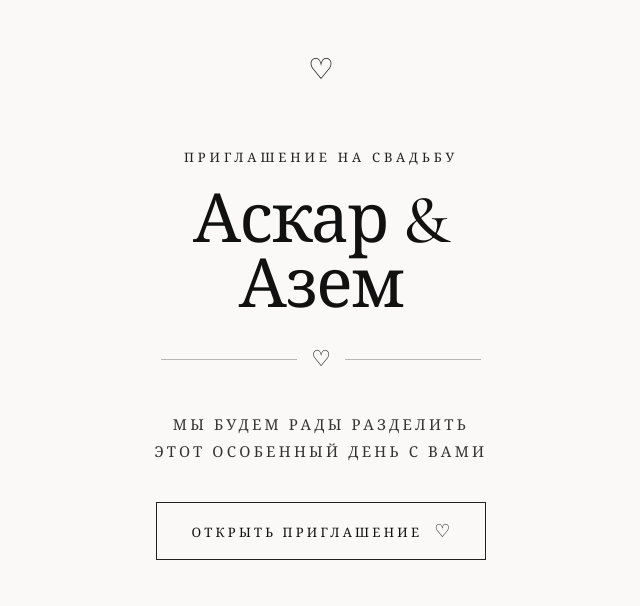
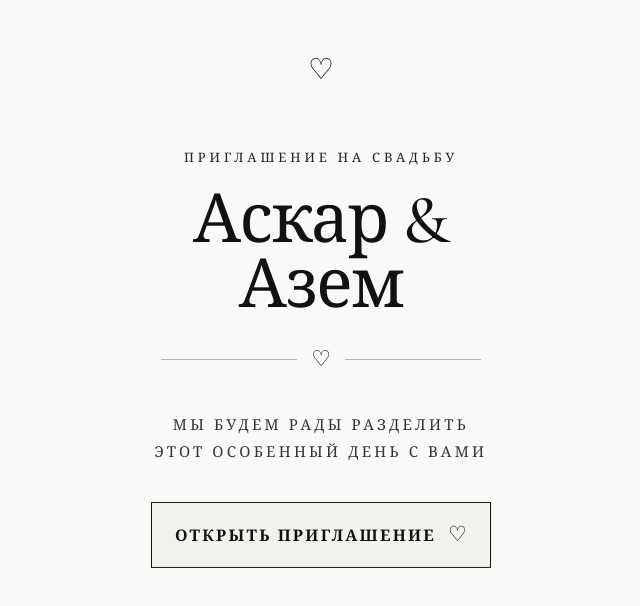
Before and after one commit to Oscarquell/askar-azem-weeding, a React (Create React App) app: page / in a window 1280 px wide. Shown: the top 606 px of the page, without its empty margins (319-959 px from the left). Built offline with nearby package versions, Linux system fonts and the light colour scheme; a web font is replaced by a local one.

Commit message:
изменил дизайн кнопки открыть

```diff
--- a/src/modules/OpeningBlock/OpeningBlock.css
+++ b/src/modules/OpeningBlock/OpeningBlock.css
@@ -145,20 +145,21 @@
    ========================= */
 
 .opening-block__button {
-    width: min(100%, 330px);
+    width: min(100%, 340px);
 
     margin-top: 36px;
-    padding: 17px 20px;
+    padding: 19px 22px;
 
-    border: 1px solid #222;
+    border: 1.5px solid #111;
 
-    background: transparent;
+    background: #f3f1ee;
 
     font-family: 'Cormorant Garamond', Georgia, serif;
-    font-size: 13px;
-    font-weight: 500;
+    font-size: 16px;
+    font-weight: 700;
 
-    letter-spacing: 0.25em;
+    letter-spacing: 0.14em;
+    line-height: 1.2;
 
     color: #111;
 
@@ -166,21 +167,77 @@
 
     -webkit-tap-highlight-color: transparent;
 
+    /*
+       Очень лёгкое движение вверх-вниз.
+       Не выглядит навязчиво,
+       но привлекает внимание.
+    */
+    animation: opening-button-float 2.8s ease-in-out infinite;
+
     transition:
             background-color 0.25s ease,
-            color 0.25s ease;
+            color 0.25s ease,
+            transform 0.15s ease;
 }
 
+
+/* =========================
+   BUTTON HEART
+   ========================= */
+
 .opening-block__button span {
+    display: inline-block;
+
     margin-left: 12px;
 
-    font-size: 18px;
+    font-size: 21px;
+    font-weight: 400;
+
     letter-spacing: 0;
+
+    transition: transform 0.25s ease;
 }
+
+
+/* =========================
+   BUTTON HOVER
+   ========================= */
 
 .opening-block__button:hover {
     background: #111;
     color: #faf9f7;
+
+    animation-play-state: paused;
+}
+
+.opening-block__button:hover span {
+    transform: scale(1.12);
+}
+
+
+/* =========================
+   BUTTON PRESS
+   ========================= */
+
+.opening-block__button:active {
+    transform: scale(0.98);
+}
+
+
+/* =========================
+   FLOAT ANIMATION
+   ========================= */
+
+@keyframes opening-button-float {
+
+    0%,
+    100% {
+        transform: translateY(0);
+    }
+
+    50% {
+        transform: translateY(-4px);
+    }
 }
 
 
@@ -268,11 +325,12 @@
 
         width: 100%;
 
-        padding-left: 12px;
-        padding-right: 12px;
+        padding: 19px 12px;
 
-        font-size: 12px;
-        letter-spacing: 0.20em;
+        font-size: 14px;
+        font-weight: 700;
+
+        letter-spacing: 0.12em;
     }
 
     .opening-block__photo {
@@ -281,3 +339,16 @@
         margin-top: 12px;
     }
 }
+
+
+/* =========================
+   REDUCE MOTION
+   ========================= */
+
+@media (prefers-reduced-motion: reduce) {
+
+    .opening-block__button {
+        animation: none;
+        transition: none;
+    }
+}
```
